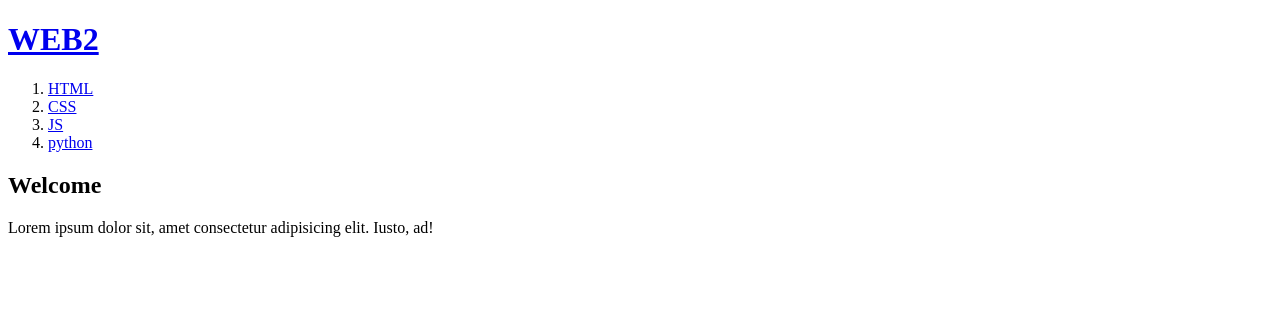
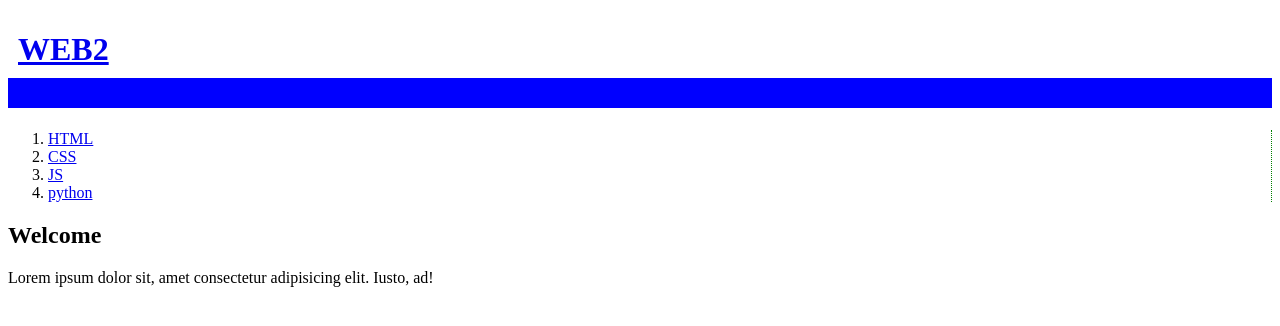
Before and after one commit to egoingsb/kt, a plain HTML site: page index.html in a window 1280 px wide. Drawn offline with Linux system fonts and the light colour scheme.

Commit message:
테두리 작업을 끝냈습니다.

```diff
--- a/index.html
+++ b/index.html
@@ -3,6 +3,15 @@
 <head>
     <title>WEB - Welcome</title>
     <meta charset="utf-8">
+    <style>
+        h1{
+            border-bottom:30px solid blue;
+            padding:10px;
+        }
+        ol{
+            border-right:1px dotted green;
+        }
+    </style>
 </head>
 <body>
     <h1><a href="index.html">WEB2</a></h1>
```
